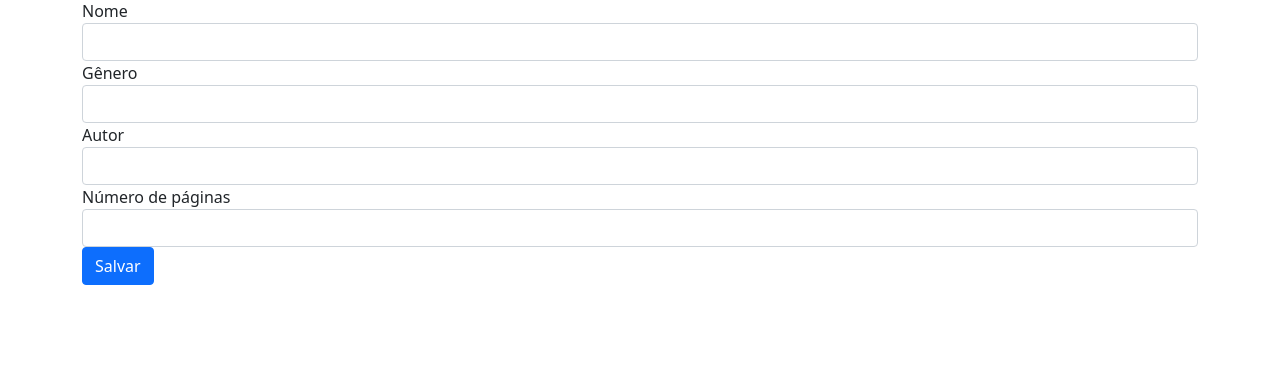
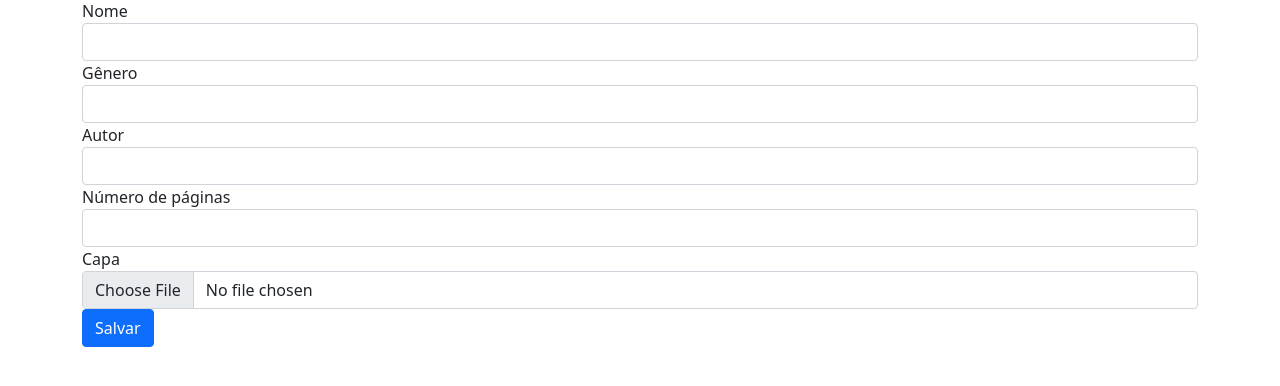
Before and after one commit to EdilvaCarvalho/projeto-flask, a Flask app: page /cadastro in a window 1280 px wide. Shown: the part 121-507 px from the top of the page. Run offline with Flask 2, Linux system fonts and the light colour scheme; the visitor is signed in with stand-in values (Sample User, id 1); some libraries are stand-ins or nearby versions.

Commit message:
salvando imagens

```diff
--- a/config.py
+++ b/config.py
@@ -1,3 +1,4 @@
+import os
 
 SECRET_KEY = 'ifpb2022'
 
@@ -9,3 +10,6 @@ SQLALCHEMY_DATABASE_URI = \
         servidor = 'localhost',
         database = 'biblioteca-flask'
     )
+
+# pegando o nome do caminho absoluto do diretório e concatenando com o diretório uplouds
+UPLOAD_PATH = os.path.dirname(os.path.abspath(__file__)) + '/uploads'
--- a/templates/cadastro.html
+++ b/templates/cadastro.html
@@ -1,6 +1,6 @@
 {% extends "template.html" %}
 {% block conteudo %}
-      <form action="{{ url_for('criar') }}" method="post">
+      <form action="{{ url_for('criar') }}" method="post" enctype="multipart/form-data">
         <fieldset>
           <div class="form-group">
             <label for="nome">Nome</label>
@@ -18,6 +18,10 @@
             <label for="num_paginas">Número de páginas</label>
             <input type="text" id="num_paginas" name="num_paginas" class="form-control">
           </div>
+          <div class="form-group">
+            <label for="capa">Capa</label>
+            <input type="file" id="capa" name="capa" accept=".jpg" class="form-control">
+          </div>
           <button type="submit" class="btn btn-primary btn-salvar">Salvar</button>
         </fieldset>
       </form>
--- a/templates/editar.html
+++ b/templates/editar.html
@@ -1,6 +1,6 @@
 {% extends "template.html" %}
 {% block conteudo %}
-      <form action="{{ url_for('atualizar') }}" method="post">
+      <form action="{{ url_for('atualizar') }}" method="post" enctype="multipart/form-data">
         <fieldset>
           <input type="hidden" name="id" value="{{ livro.id }}">
           <div class="form-group">
@@ -19,6 +19,10 @@
             <label for="num_paginas">Número de páginas</label>
             <input type="text" id="num_paginas" name="num_paginas" value="{{ livro.num_paginas }}" class="form-control">
           </div>
+          <div class="form-group">
+            <label for="capa">Capa</label>
+            <input type="file" id="capa" name="capa" accept=".jpg" class="form-control">
+          </div>
           <button type="submit" class="btn btn-primary btn-salvar">Salvar</button>
         </fieldset>
       </form>
--- a/templates/livro.html
+++ b/templates/livro.html
@@ -5,6 +5,9 @@
         <hr>
     </div>
     <div class="row">
+        <div class="col-sm-4">
+            <img src="{{ url_for('imagem', nome_arquivo=capa) }}" class="card-img-top" alt="...">
+        </div>
         <div class="col-sm-8">
             <p class="h4"><strong>Gênero: </strong>{{ livro.genero }}</p>
             <p class="h4"><strong>Autor: </strong>{{ livro.autor }}</p>
--- a/views.py
+++ b/views.py
@@ -1,6 +1,8 @@
-from flask import render_template, request, redirect, session, flash, url_for
+from flask import render_template, request, redirect, session, flash, url_for, send_from_directory
 from biblioteca import app, db
 from models import Livros, Usuarios
+import os
+import time
 
 @app.route('/')
 def index():
@@ -31,6 +33,11 @@ def criar():
     db.session.add(novo_livro)
     db.session.commit()
 
+    capa = request.files['capa']
+    upload_path = app.config['UPLOAD_PATH']
+    timestamp = time.time()
+    capa.save(f'{upload_path}/capa{novo_livro.id}-{timestamp}.jpg')
+
     flash('Livro criado com sucesso!')
     return redirect(url_for('index'))
 
@@ -53,6 +60,12 @@ def atualizar():
     db.session.add(livro)
     db.session.commit()
 
+    capa = request.files['capa']
+    upload_path = app.config['UPLOAD_PATH']
+    timestamp = time.time()
+    deleta_arquivo(livro.id)
+    capa.save(f'{upload_path}/capa{livro.id}-{timestamp}.jpg')
+
     flash('Livro atualizado com sucesso!')
     return redirect(url_for('index'))
 
@@ -70,7 +83,8 @@ def deletar(id):
 @app.route('/visualizar/<int:id>')
 def visualizar(id):
     livro = Livros.query.filter_by(id=id).first()
-    return render_template('livro.html', livro=livro)
+    capa_livro = recupera_imagem(id)
+    return render_template('livro.html', livro=livro, capa=capa_livro)
 
 @app.route('/login')
 def login():
@@ -98,3 +112,20 @@ def logout():
     session['usuario_logado'] = None
     flash('Logout efetuado com sucesso!')
     return redirect(url_for('index'))
+
+@app.route('/uploads/<nome_arquivo>')
+def imagem(nome_arquivo):
+    return send_from_directory('uploads', nome_arquivo)
+
+def recupera_imagem(id):
+    for nome_arquivo in os.listdir(app.config['UPLOAD_PATH']):
+        if f'capa{id}' in nome_arquivo:
+            return nome_arquivo
+
+    return 'livro.png'
+
+def deleta_arquivo(id):
+    arquivo = recupera_imagem(id)
+    print(arquivo)
+    if arquivo != 'livro.png':
+        os.remove(os.path.join(app.config['UPLOAD_PATH'], arquivo))
```
Also changed, not shown: uploads/livro.png (renamed from static/img/livro.png).
